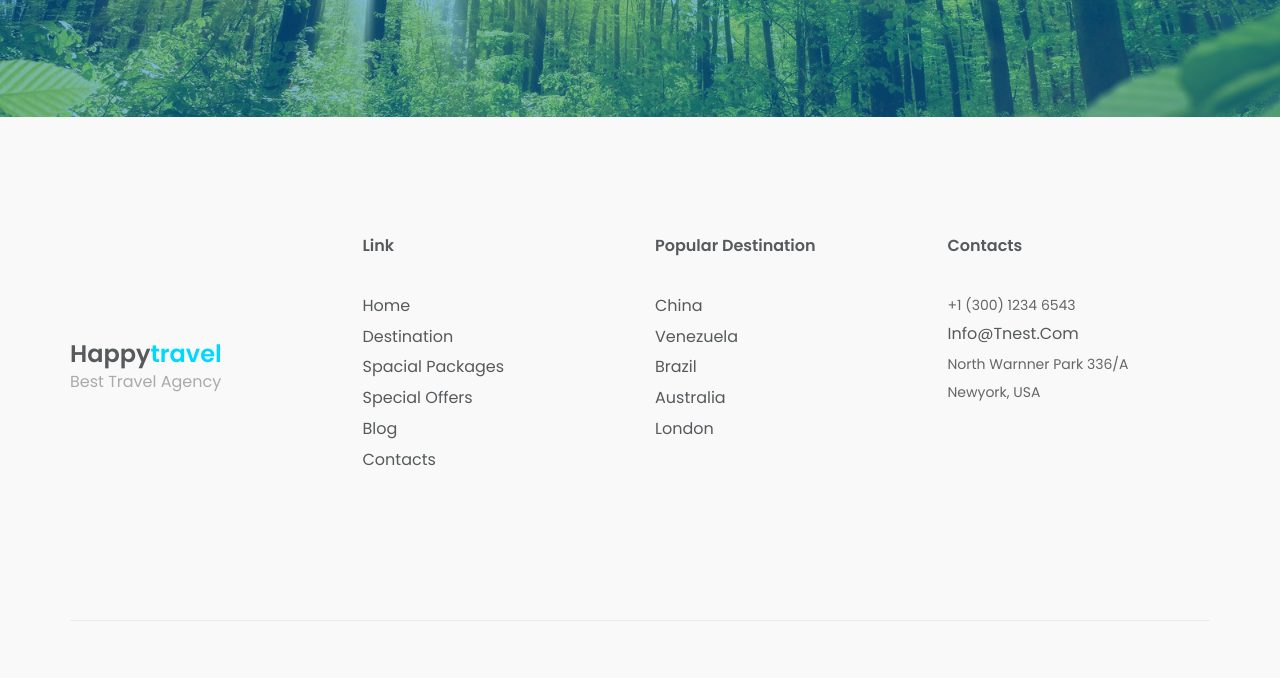
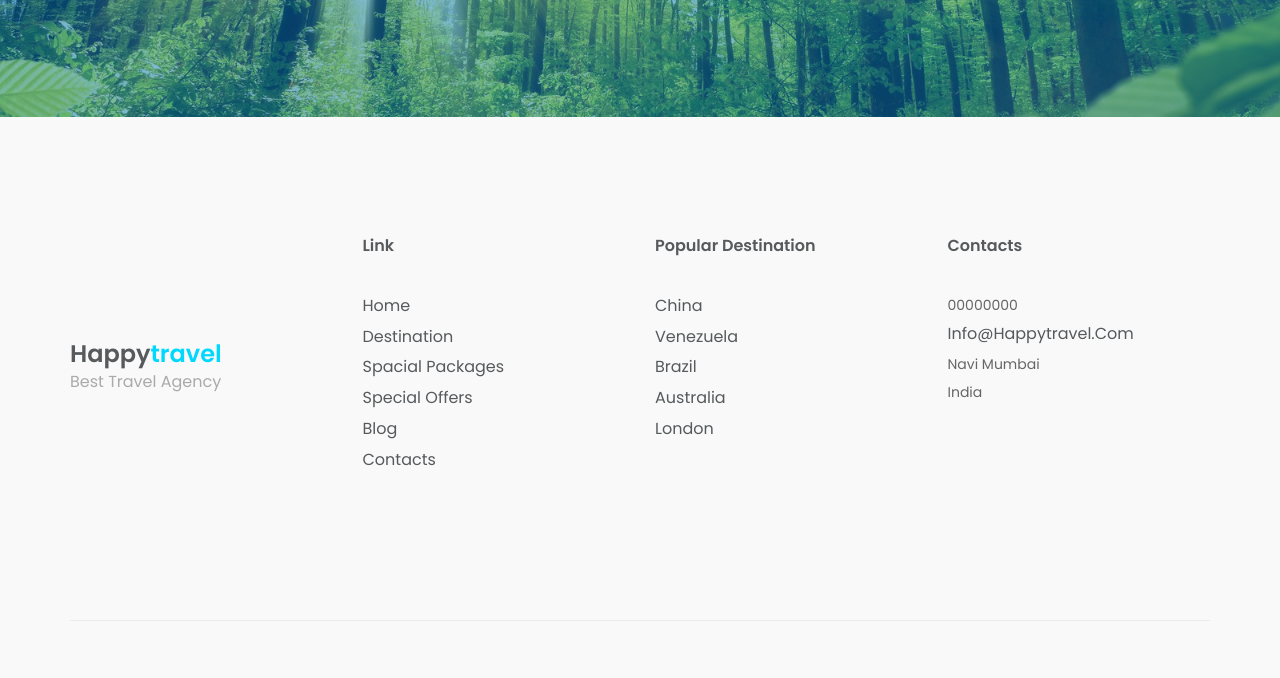
Before and after one commit to sanskari05/travel, a plain HTML site: page index.html in a window 1280 px wide. Shown: the part 8454-9132 px from the top of the page. Drawn offline with nearby package versions, Linux system fonts and the light colour scheme.

Commit message:
Update index.html

```diff
--- a/index.html
+++ b/index.html
@@ -1524,10 +1524,10 @@
 							<div class="single-footer-item text-center">
 								<h2 class="text-left">contacts</h2>
 								<div class="single-footer-txt text-left">
-									<p>+1 (300) 1234 6543</p>
-									<p class="foot-email"><a href="#">info@tnest.com</a></p>
-									<p>North Warnner Park 336/A</p>
-									<p>Newyork, USA</p>
+									<p>00000000</p>
+									<p class="foot-email"><a href="#">info@happytravel.com</a></p>
+									<p>Navi Mumbai</p>
+									<p>India</p>
 								</div><!--/.single-footer-txt-->
 							</div><!--/.single-footer-item-->
 						</div><!--/.col-->
```
